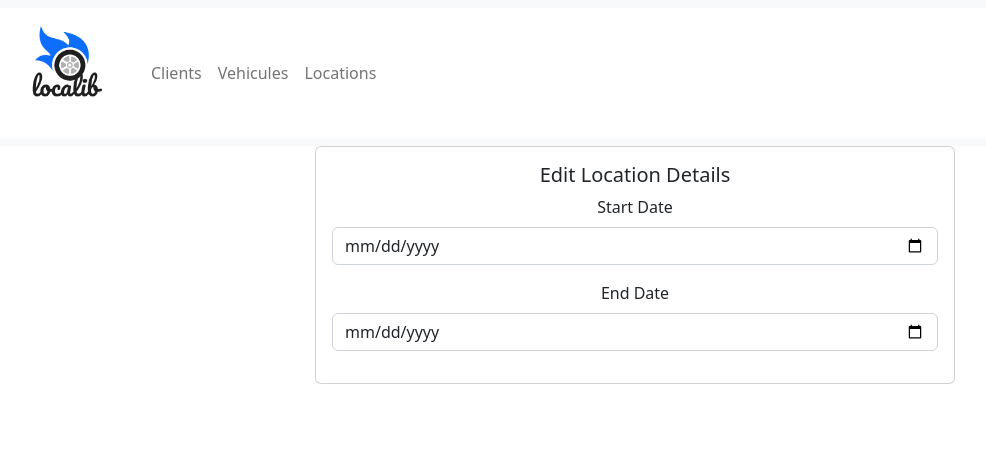
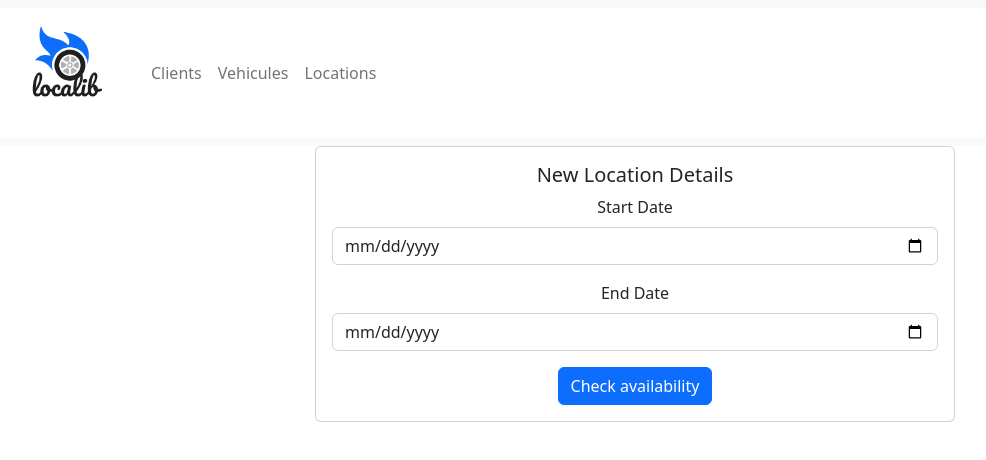
Before and after one commit to tintincita/localib-tp-mongo, a React (Create React App) app in the folder Front/: page /newLocation in a window 1280 px wide. Shown: the top 460 px of the page, without its empty margins (5-991 px from the left). Built offline with nearby package versions, Linux system fonts and the light colour scheme.

Commit message:
wip: newLocation queries db. onto create data to test

```diff
--- a/Front/src/pages/newLocation.pages.js
+++ b/Front/src/pages/newLocation.pages.js
@@ -1,24 +1,37 @@
 import { useState } from "react";
-
+import Button from "react-bootstrap/esm/Button";
 import Card from "react-bootstrap/esm/Card";
 import Form from "react-bootstrap/Form";
 
+import { getVehiculesAvailable } from "../services/vehicules.services";
+
 const NewLocation = () => {
+  const [location, setLocation] = useState({
+    startDate: "",
+    endDate: "",
+    prixTotal: 0,
+    vehicule: "",
+    client: "",
+  });
 
-    const [location, setLocation] = useState({
-        startDate: "",
-        endDate: "",
-        prixTotal: 0,
-        vehicule: "",
-        client: "",
-      })
+  const updateField = (field, value) => {
+    let updatedField = {};
+    updatedField = { [field]: value };
+    setLocation((location) => ({ ...location, ...updatedField }));
+  };
 
+  const handleCheckAvailability = (e) => {
+    e.preventDefault()
+    console.log(e.target);
+    console.log(location);
+    getVehiculesAvailable(location.startDate, location.endDate).then((res)=> console.log("res", res))
+  };
 
   return (
     <Card className="mx-auto" style={{ width: "50%" }}>
       <Card.Body>
-        <Card.Title>Edit Location Details</Card.Title>
-        <Form>
+        <Card.Title>New Location Details</Card.Title>
+        <Form onSubmit={handleCheckAvailability}>
           <Form.Label>Start Date</Form.Label>
           <Form.Control
             type="date"
@@ -33,6 +46,7 @@ const NewLocation = () => {
             value={location.endDate}
             onChange={(e) => updateField("endDate", e.target.value)}
           />
+          <Button type="submit" onSubmit={handleCheckAvailability}>Check availability</Button>
         </Form>
       </Card.Body>
     </Card>
```
